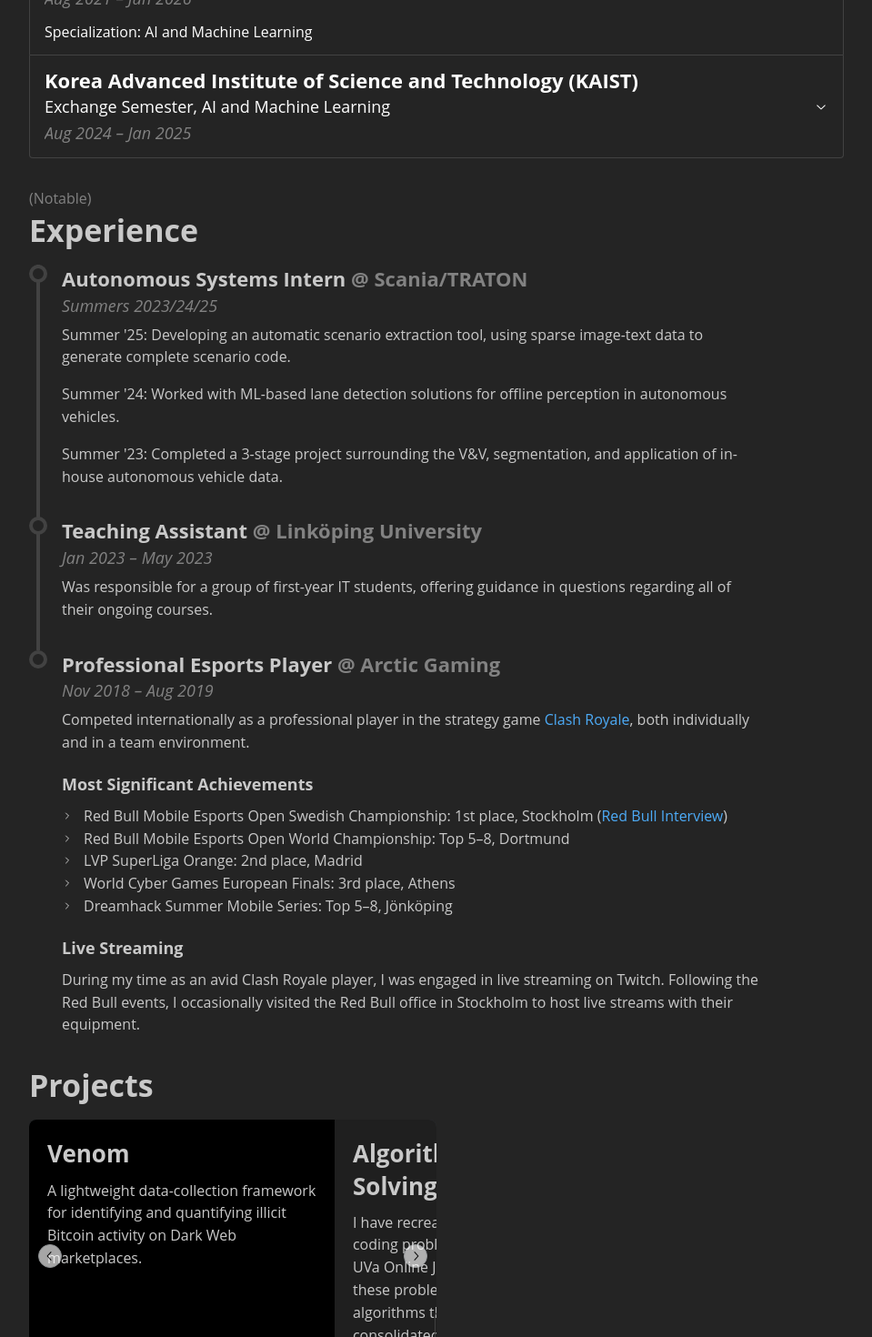
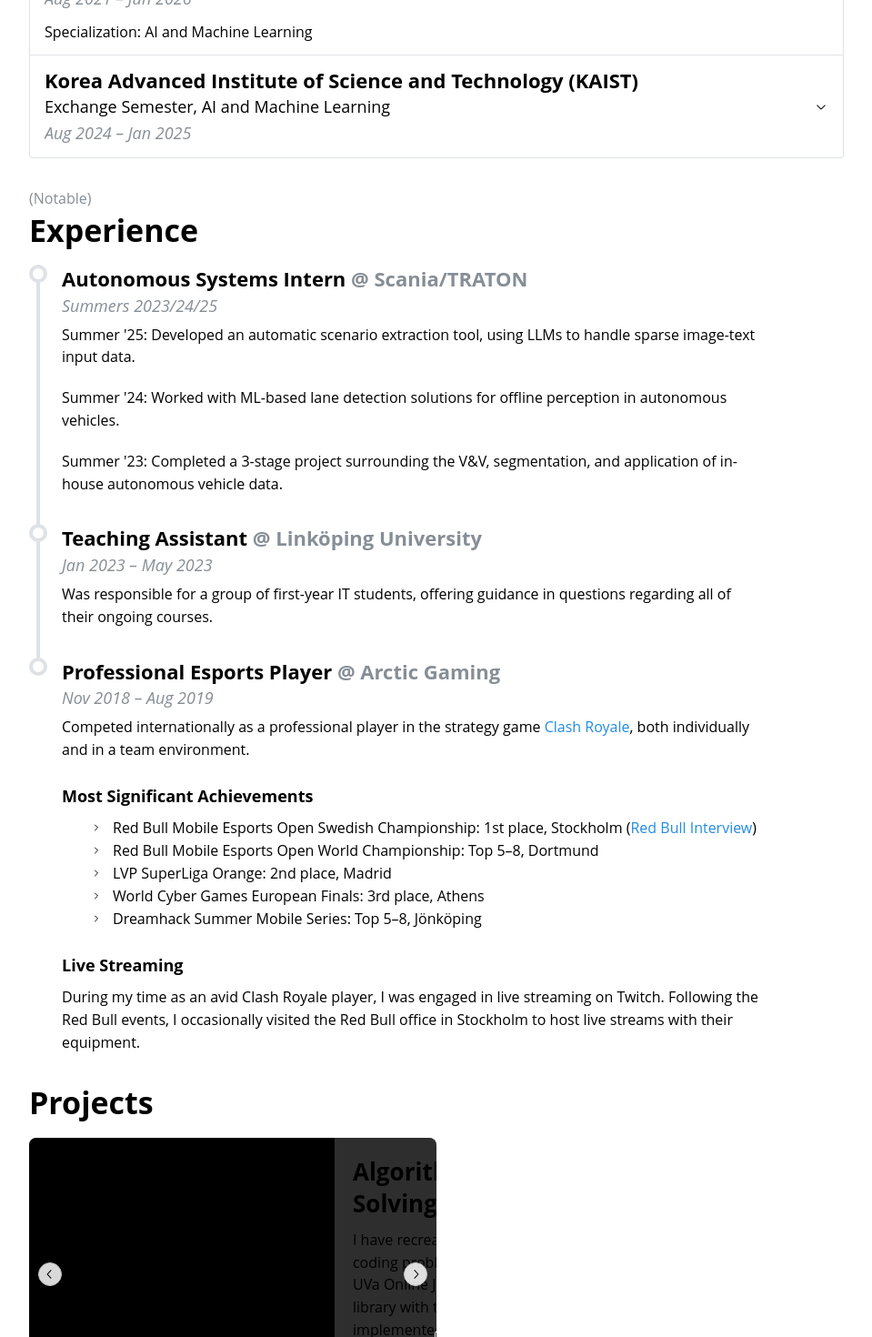
Before and after one commit to LukasIngemarsson/lukasingemarsson.github.io, a React (Vite) app in the folder portfolio/: page /#whoami in a window 1280 px wide. Shown: the part 700-2170 px from the top of the page at 91% size, without its empty margins (160-1119 px from the left). Built offline with nearby package versions, Linux system fonts and the light colour scheme.

Commit message:
some general tweaking

```diff
--- a/portfolio/src/App.tsx
+++ b/portfolio/src/App.tsx
@@ -48,7 +48,7 @@
   return (
     <>
       <style>{"html { scroll-behavior: smooth; }"}</style>
-      <MantineProvider defaultColorScheme="dark" theme={theme}>
+      <MantineProvider defaultColorScheme="auto" theme={theme}>
         <Navbar
           activeSection={activeSection}
           pos="fixed"
--- a/portfolio/src/components/EducationAccordionItem.tsx
+++ b/portfolio/src/components/EducationAccordionItem.tsx
@@ -34,7 +34,7 @@
           </Stack>
         </Group>
       </Accordion.Control>
-      {children}
+      <Accordion.Panel>{children}</Accordion.Panel>
     </Accordion.Item>
   );
 }
--- a/portfolio/src/components/ExperienceTimelineItem.tsx
+++ b/portfolio/src/components/ExperienceTimelineItem.tsx
@@ -2,15 +2,23 @@
 import type { ReactNode } from "react";
 
 type Props = {
+  key: number;
   role: string;
   organisation: string;
   date: string;
   children: ReactNode;
 };
 
-function ExperienceTimelineItem({ role, organisation, date, children }: Props) {
+function ExperienceTimelineItem({
+  key,
+  role,
+  organisation,
+  date,
+  children,
+}: Props) {
   return (
     <Timeline.Item
+      key={key}
       title={
         <Stack gap={0}>
           <Title order={3}>
--- a/portfolio/src/components/Navbar.tsx
+++ b/portfolio/src/components/Navbar.tsx
@@ -5,7 +5,7 @@
 
 function Navbar({ activeSection, ...paperProps }: Props) {
   return (
-    <Paper shadow="md" p="md" radius="md" bg="dark" {...paperProps}>
+    <Paper shadow="md" p="md" radius="md" bg="black" w={130} {...paperProps}>
       <Stack gap="xs">
         {SECTIONS_DATA.map(({ id, title }) => {
           const isActive = activeSection === id;
--- /dev/null
+++ b/portfolio/src/data/experience.data.tsx
@@ -0,0 +1,99 @@
+import {
+  TypographyStylesProvider,
+  Anchor,
+  Title,
+  List,
+  Text,
+} from "@mantine/core";
+import { IconChevronRight } from "@tabler/icons-react";
+
+/* Stored the experience descriptions directly as JSX elements, as the
+format between different experience's differed a lot. */
+
+const scaniaTratonDescription = (
+  <TypographyStylesProvider>
+    <Text>
+      Summer '25: Developed an automatic scenario extraction tool, using LLMs to
+      handle sparse image-text input data.
+    </Text>
+    <Text>
+      Summer '24: Worked with ML-based lane detection solutions for offline
+      perception in autonomous vehicles.
+    </Text>
+    <Text>
+      Summer '23: Completed a 3-stage project surrounding the V&V, segmentation,
+      and application of in-house autonomous vehicle data.
+    </Text>
+  </TypographyStylesProvider>
+);
+
+const linkopingUniversityDescription = (
+  <TypographyStylesProvider>
+    <Text>
+      Was responsible for a group of first-year IT students, offering guidance
+      in questions regarding all of their ongoing courses.
+    </Text>
+  </TypographyStylesProvider>
+);
+
+const arcticGamingDescription = (
+  <TypographyStylesProvider>
+    <Text>
+      Competed internationally as a professional player in the strategy game{" "}
+      <Anchor href="https://en.wikipedia.org/wiki/Clash_Royale" target="_blank">
+        Clash Royale
+      </Anchor>
+      , both individually and in a team environment. <br />
+    </Text>
+    <Title order={4}>Most Significant Achievements</Title>
+    <List icon={<IconChevronRight size={12} />}>
+      <List.Item>
+        Red Bull Mobile Esports Open Swedish Championship: 1st place, Stockholm
+        (
+        <Anchor
+          href="https://www.redbull.com/se-en/meo-sweden-2018"
+          target="_blank"
+        >
+          Red Bull Interview
+        </Anchor>
+        )
+      </List.Item>
+      <List.Item>
+        Red Bull Mobile Esports Open World Championship: Top 5–8, Dortmund
+      </List.Item>
+      <List.Item>LVP SuperLiga Orange: 2nd place, Madrid</List.Item>
+      <List.Item>
+        World Cyber Games European Finals: 3rd place, Athens
+      </List.Item>
+      <List.Item>Dreamhack Summer Mobile Series: Top 5–8, Jönköping</List.Item>
+    </List>
+    <Title order={4}>Live Streaming</Title>
+    <Text>
+      During my time as an avid Clash Royale player, I was engaged in live
+      streaming on Twitch. Following the Red Bull events, I occasionally visited
+      the Red Bull office in Stockholm to host live streams with their
+      equipment.
+    </Text>
+  </TypographyStylesProvider>
+);
+
+export const EXPERIENCE_DATA = [
+  {
+    role: "Autonomous Systems Intern",
+    organisation: "Scania/TRATON",
+    date: "Summers 2023/24/25",
+    description: scaniaTratonDescription,
+  },
+  {
+    role: "Teaching Assistant",
+    organisation: "Linköping University",
+    date: "Jan 2023 – May 2023",
+    description: linkopingUniversityDescription,
+  },
+  {
+    role: "Professional Esports Player",
+    organisation: "Arctic Gaming",
+    date: "Nov 2018 – Aug 2019",
+    description: arcticGamingDescription,
+  },
+];
--- a/portfolio/src/data/projects.data.ts
+++ b/portfolio/src/data/projects.data.ts
@@ -10,15 +10,21 @@
     title: "Algorithmic Problem Solving",
     description:
       "I have recreationally solved algorithmic coding problems, mainly on Kattis and \
-      UVa Online Judge. My solutions to these problems are recorded, and the algorithms \
-      that I have implemented are consolidated in a library.",
+      UVa Online Judge, and also made a library with the algorithms that I have implemented.",
     repoNames: ["kattis", "uva-online-judge", "algo-lib"],
+  },
+  {
+    title: "CLIP PubMedVision",
+    description:
+      "A project where the objective was to investigate the potential of (medical) image-text \
+      data when fine-tuning CLIP for image classification, in absence of labeled data.",
+    repoNames: ["clip-pubmedvision"],
   },
   {
     title: "Musicle",
     description:
-      "A social music app notably featuring a multi-player music quiz that takes each \
-      participants' Spotify listening habits into account, and a queue session with a \
+      "A social music app notably featuring a multiplayer music quiz that takes each \
+      participant's Spotify listening habits into account, and a multiplayer queue session with a \
       fair voting system.",
     repoNames: ["musicle"],
   },
--- a/portfolio/src/sections/Education.tsx
+++ b/portfolio/src/sections/Education.tsx
@@ -7,30 +7,50 @@
   Button,
   Group,
   Paper,
+  Anchor,
 } from "@mantine/core";
 import EducationAccordionItem from "../components/EducationAccordionItem";
 
-import { useState } from "react";
+import { useRef, useState } from "react";
+import React from "react";
 
 import { MSC_SEMESTER_TITLES, MSC_SEMESTER_DATA } from "../data/education.data";
 
 function Education() {
   const [mscOpenedItems, setMscOpenedItems] = useState<string[]>([]);
   const [showGpa, setShowGpa] = useState(false);
+  const [openedParentAccordion, setOpenedParentAccordion] = useState<
+    string | null
+  >(null);
+  const exchangeCoursesRef = useRef<HTMLDivElement>(null);
 
-  const allMscItemValues = MSC_SEMESTER_DATA.map((_, index) => String(index));
+  const allMscItemValues = MSC_SEMESTER_DATA.map((_, index) =>
+    String(index + 1)
+  );
   const allMscItemsOpened = mscOpenedItems.length === allMscItemValues.length;
 
-  const mscSemesterItems = MSC_SEMESTER_DATA.map((semester, index) => (
-    <Accordion.Item key={index} value={String(index)}>
-      {/* index + 1 is equal to semester number */}
+  const redirectToExchangeCourses = () => {
+    setMscOpenedItems(["7"]);
+    setOpenedParentAccordion("msc");
+    setTimeout(() => {
+      exchangeCoursesRef.current?.scrollIntoView({
+        behavior: "smooth",
+        block: "center",
+      });
+    }, 250);
+  };
+
+  const mscSemesterItems = MSC_SEMESTER_DATA.map((semester, index) => {
+    const semesterNum = index + 1;
+    const item = (
+      <Accordion.Item key={semesterNum} value={String(semesterNum)}>
         <Accordion.Control>
-        {`Semester ${index + 1}`}
-        {MSC_SEMESTER_TITLES[index + 1] && (
+          {`Semester ${semesterNum}`}
+          {MSC_SEMESTER_TITLES[semesterNum] && (
             <Text span>
               {": "}
               <Text c="dimmed" span>
-              {MSC_SEMESTER_TITLES[index + 1]}
+                {MSC_SEMESTER_TITLES[semesterNum]}
               </Text>
             </Text>
           )}
@@ -48,12 +68,26 @@
           </Table>
         </Accordion.Panel>
       </Accordion.Item>
-  ));
+    );
+
+    if (semesterNum === 7)
+      return (
+        <div key={semesterNum} ref={exchangeCoursesRef}>
+          {React.cloneElement(item, { key: undefined })}
+        </div>
+      );
+
+    return item;
+  });
 
   return (
     <Stack>
       <Title order={1}>Education</Title>
-      <Accordion variant="contained">
+      <Accordion
+        variant="contained"
+        value={openedParentAccordion}
+        onChange={setOpenedParentAccordion}
+      >
         <EducationAccordionItem
           value="msc"
           university="Linköping University"
@@ -62,7 +96,6 @@
           date="Aug 2021 – Jun 2026"
           comment="Specialization: AI and Machine Learning"
         >
-          <Accordion.Panel>
           <Group justify="space-between" pb="10px">
             <Paper
               withBorder
@@ -90,14 +123,12 @@
             </Button>
           </Group>
           <Accordion
-              variant="contained"
             multiple
             value={mscOpenedItems}
             onChange={setMscOpenedItems}
           >
             {mscSemesterItems}
           </Accordion>
-          </Accordion.Panel>
         </EducationAccordionItem>
         <EducationAccordionItem
           value="exchange"
@@ -105,7 +136,7 @@
           program="Exchange Semester, AI and Machine Learning"
           date="Aug 2024 – Jan 2025"
         >
-          <Accordion.Panel>Fix later</Accordion.Panel>
+          <Anchor onClick={redirectToExchangeCourses}>See courses</Anchor>
         </EducationAccordionItem>
       </Accordion>
     </Stack>
--- a/portfolio/src/sections/Experience.tsx
+++ b/portfolio/src/sections/Experience.tsx
@@ -1,6 +1,7 @@
-import { Stack, Timeline, Title, Text, Anchor, List } from "@mantine/core";
-import { IconChevronRight } from "@tabler/icons-react";
+import { Stack, Timeline, Title, Text } from "@mantine/core";
 import ExperienceTimelineItem from "../components/ExperienceTimelineItem";
+
+import { EXPERIENCE_DATA } from "../data/experience.data";
 
 function Experience() {
   return (
@@ -12,91 +13,11 @@
         <Title order={1}>Experience</Title>
       </Stack>
       <Timeline bulletSize={20}>
-        <ExperienceTimelineItem
-          role="Autonomous Systems Intern"
-          organisation="Scania/TRATON"
-          date="Summers 2023/24/25"
-        >
-          <Stack>
-            <Text>
-              Summer '25: Developing an automatic scenario extraction tool,
-              using sparse image-text data to generate complete scenario code.
-            </Text>
-            <Text>
-              Summer '24: Worked with ML-based lane detection solutions for
-              offline perception in autonomous vehicles.
-            </Text>
-            <Text>
-              Summer '23: Completed a 3-stage project surrounding the V&V,
-              segmentation, and application of in-house autonomous vehicle data.
-            </Text>
-          </Stack>
-        </ExperienceTimelineItem>
-        <ExperienceTimelineItem
-          role="Teaching Assistant"
-          organisation="Linköping University"
-          date="Jan 2023 – May 2023"
-        >
-          <Text>
-            Was responsible for a group of first-year IT students, offering
-            guidance in questions regarding all of their ongoing courses.
-          </Text>
-        </ExperienceTimelineItem>
-        <ExperienceTimelineItem
-          role="Professional Esports Player"
-          organisation="Arctic Gaming"
-          date="Nov 2018 – Aug 2019"
-        >
-          <Stack gap="lg">
-            <Text>
-              Competed internationally as a professional player in the strategy
-              game{" "}
-              <Anchor
-                href="https://en.wikipedia.org/wiki/Clash_Royale"
-                target="_blank"
-              >
-                Clash Royale
-              </Anchor>
-              , both individually and in a team environment. <br />
-            </Text>
-            <Stack gap="xs">
-              <Title order={4}>Most Significant Achievements</Title>
-              <List icon={<IconChevronRight size={12} />}>
-                <List.Item>
-                  Red Bull Mobile Esports Open Swedish Championship: 1st place,
-                  Stockholm (
-                  <Anchor
-                    href="https://www.redbull.com/se-en/meo-sweden-2018"
-                    target="_blank"
-                  >
-                    Red Bull Interview
-                  </Anchor>
-                  )
-                </List.Item>
-                <List.Item>
-                  Red Bull Mobile Esports Open World Championship: Top 5–8,
-                  Dortmund
-                </List.Item>
-                <List.Item>LVP SuperLiga Orange: 2nd place, Madrid</List.Item>
-                <List.Item>
-                  World Cyber Games European Finals: 3rd place, Athens
-                </List.Item>
-                <List.Item>
-                  Dreamhack Summer Mobile Series: Top 5–8, Jönköping
-                </List.Item>
-              </List>
-            </Stack>
-            <Stack gap="xs">
-              <Title order={4}>Live Streaming</Title>
-              <Text>
-                During my time as an avid Clash Royale player, I was engaged in
-                live streaming on Twitch. Following the Red Bull events, I
-                occasionally visited the Red Bull office in Stockholm to host
-                live streams with their equipment.
-              </Text>
-            </Stack>
-          </Stack>
-        </ExperienceTimelineItem>
+        {EXPERIENCE_DATA.map((experience, index) => (
+          <ExperienceTimelineItem key={index} {...experience}>
+            {experience.description}
+          </ExperienceTimelineItem>
+        ))}
       </Timeline>
     </Stack>
   );
--- a/portfolio/src/sections/WhoAmI.tsx
+++ b/portfolio/src/sections/WhoAmI.tsx
@@ -20,7 +20,7 @@
       <Title order={1}>Who Am I?</Title>
       <List icon={<IconChevronRight size={12} />} size="xl">
         <List.Item>
-          A {calculateMyAge()}-year old student (class of 2026) based in
+          {calculateMyAge()}-year-old student (class of 2026) currently based in
           Linköping and Stockholm, Sweden.
         </List.Item>
         <List.Item>
```
Also changed, not shown: portfolio/src/components/Banner.tsx (+1 -1 lines). Lines whose indentation alone changed are shown as unchanged.
